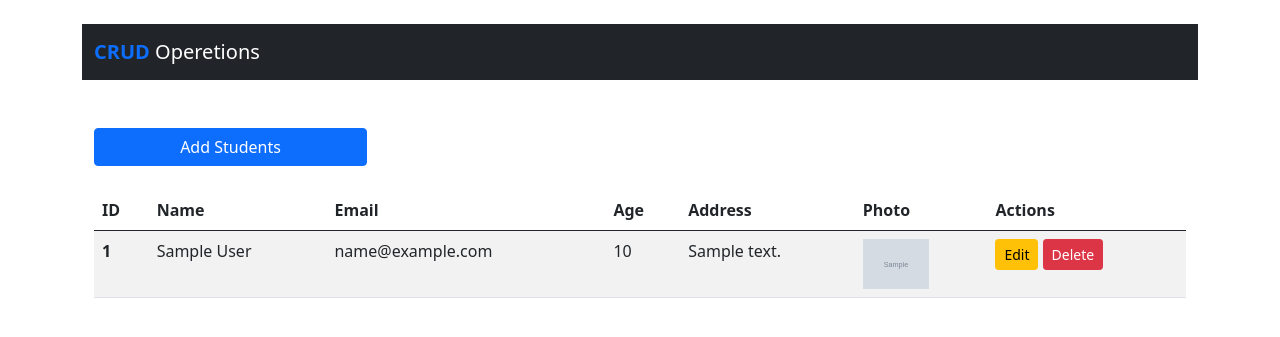
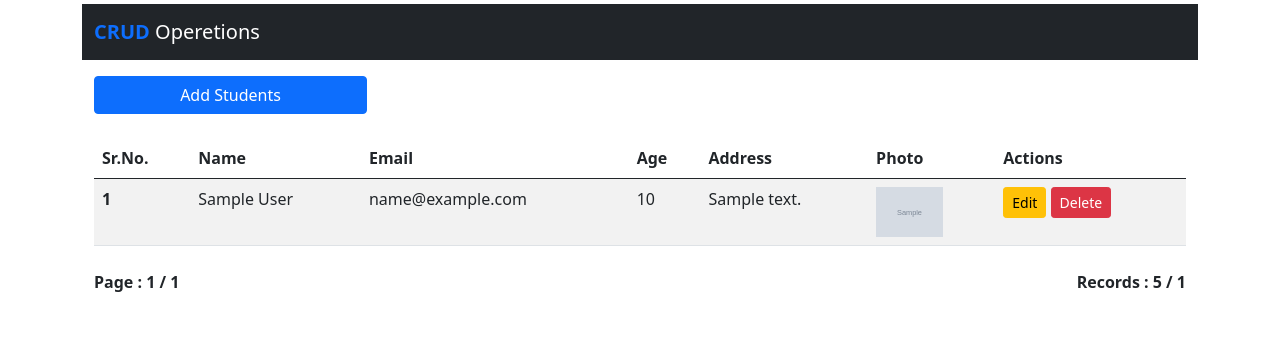
Before and after one commit to Muhammad-Sultan-56/CRUD-App-in-PHP, a PHP site: page / in a window 1280 px wide. Shown: the top 337 px of the page. Run offline with PHP 8.4, Linux system fonts and the light colour scheme; tables that the repository leaves empty or names only in its code hold one stand-in row (values such as "Sample post"); grey boxes marked "Sample" are stand-in pictures.

Commit message:
Pagination
Edit image and Pagination Complete in CRUD App.

```diff
--- a/edit-user.php
+++ b/edit-user.php
@@ -63,7 +63,9 @@ $result = mysqli_query($cn , $sql);
 
       <div class="mb-3">
         <label class="form-label">Photo<span class="text-danger fw-bold">*</span></label>
-        <input type="file" name="photo" class="form-control form-control-sm"  value="<?php echo $photo ?>" required>
+        <input type="file" name="new_image" class="form-control form-control-sm">
+        <input type="hidden" name="old_image" class="form-control form-control-sm"  value="<?php echo $photo ?>" >
+
       </div>
        <div class="d-grid">
         <button type="submit" name="edit-user"  class="btn btn-primary w-50 m-auto">Save & Submit</button>
--- a/index.php
+++ b/index.php
@@ -1,16 +1,17 @@
-
-<?php  include("config.php");  ?>
+<?php include("config.php");  ?>
 
 <!DOCTYPE html>
 <html lang="en">
+
 <head>
   <title>Crud App</title>
   <!-- Bootstrap Links -->
   <link rel="stylesheet" href="./Bootstrap/css/bootstrap.min.css">
   <script src="./Bootstrap/js/bootstrap.min.js"></script>
 </head>
+
 <body>
-    <div class="container my-4">
+  <div class="container mb-4 mt-1">
     <!--------- Navbar S----------------->
     <nav class="navbar navbar-expand-lg navbar-dark bg-dark">
       <div class="container-fluid">
@@ -23,7 +24,7 @@
     </nav>
     <!---------------- Navbar End------------->
 
-<div class="container mt-5">
+    <div class="container mt-3">
       <div class="row">
         <div class="col-md-12">
 
@@ -36,7 +37,7 @@
             <table class="table table-striped table-hover my-4">
               <thead>
                 <tr>
-            <th scope="col">ID</th>
+                  <th scope="col">Sr.No.</th>
                   <th scope="col">Name</th>
                   <th scope="col">Email</th>
                   <th scope="col">Age</th>
@@ -51,41 +52,90 @@
 
                 <?php
                 $sql = "SELECT * FROM user_info";
-$result = mysqli_query($cn , $sql);
+                $result = mysqli_query($cn, $sql);
+                $total_records = mysqli_num_rows($result);
 
-if(mysqli_num_rows($result) > 0){
+                if ($total_records > 0) {
 
-while($row=mysqli_fetch_assoc($result)){
+                  // for Pagination
+                  $page = 1; // page 1 by default
+                  $limit = 5; //limit to show data on 1 page
+
+                  if (isset($_GET['page'])) {
+                    $page = $_GET['page']; // change page value by get id
+                  }
+                  $start = ($page - 1) * $limit; // formula to show 5, next 5 users and so on.
+
+                  $pagination_qry = "SELECT * FROM user_info ORDER BY id DESC LIMIT $start,$limit"; // query for pagination
+                  $pagination_qry_result = mysqli_query($cn, $pagination_qry);
+
+                  $i = $start+1; // to show the exact number of user not id
+                  while ($row = mysqli_fetch_assoc($pagination_qry_result)) {
 
                 ?>
 
                     <tr>
-            <th scope="row"><?php echo $row['id'];?></th>
+                      <th scope="row"><?php echo $i; ?></th>
                       <td><?php echo $row['name']; ?></td>
                       <td><?php echo $row['email']; ?></td>
                       <td><?php echo $row['age']; ?></td>
                       <td><?php echo $row['address']; ?></td>
-            <td> <img src="<?php echo $row['photo'];?>"  alt="Image not found" height="50px"></td>
+                      <td> <img src="<?php echo $row['photo']; ?>" alt="Image not found" height="50px"></td>
 
                       <td>
 
-            <a href="edit-user.php?id=<?php echo $row['id'];?>" class="btn btn-warning btn-sm ">Edit</a>
+                        <a href="edit-user.php?id=<?php echo $row['id']; ?>" class="btn btn-warning btn-sm ">Edit</a>
 
-            <a href="fir-delete.php?id=<?php echo $row['id'];?>" class="btn btn-danger btn-sm ">Delete</a>
+                        <a href="fir-delete.php?id=<?php echo $row['id']; ?>" class="btn btn-danger btn-sm ">Delete</a>
 
 
                       </td>
                     </tr>
-<?php  }
+                <?php
+                    $i++;
+                  }
                 }
                 ?>
               </tbody>
             </table>
           </div>
+          <!-------------- table End ---------->
+          <div class="d-flex justify-content-between">
+            <?php
+            $total_pages = ceil($total_records / $limit);
+
+            echo "<b>Page : $page / $total_pages</b>";
+
+            $pagination = "<nav'>
+             <ul class='pagination'>";
+
+            if ($total_records > $limit) {
+
+              $disabled = ($page == 1) ? 'disabled' : '';
+              $prev = $page + 1;
+              $pagination .= "<li class='page-item $disabled'><a class='page-link' href='?page=1'>First</a></li>";
+              $pagination .= "<li class='page-item $disabled'><a class='page-link' href='?page=$prev'>Previous</a></li>";
+
+              $disabled = ($page == $total_pages) ? 'disabled' : '';
+              $next = $page + 1;
+              $pagination .= "<li class='page-item $disabled'><a class='page-link' href='?page=$next'>Next</a></li>";
+              $pagination .= "<li class='page-item $disabled'><a class='page-link' href='?page=$total_pages'>Last</a></li>";
+            }
+
+            $pagination .= "</ul></nav>";
+
+            echo "<div>$pagination </div>";
+
+
+
+            echo "<b>Records : $limit / $total_records</b>";
+
+            ?>
+          </div>
 
         </div>
       </div>
-    <!-------------- table End ---------->
     </div>
 </body>
+
 </html>
```
Also changed, not shown: fir-update.php (+29 -8 lines), fir-insert.php (line endings or trailing spaces), img-uploads/Abdullah Khalidpexels-colon-freld-2373201.jpg (added), img-uploads/Ameer-ul-Hassanpexels-pixabay-263564.jpg (added), img-uploads/Arham Ijazpexels-pixabay-262048.jpg (added), img-uploads/Asadullahcustomer-satisfaction.png (added), img-uploads/Junaid Razapexels-naim-benjelloun-2290738.jpg (added), img-uploads/Muhammad Amirhotel.png (added), img-uploads/Muhammad Asifsmart-tv (1).png (added), img-uploads/Muhammad Sultanpexels-pixabay-460672.jpg (added), img-uploads/Riaz Hussainpexels-johnmark-smith-32307.jpg (added), img-uploads/Talah Hussaincustomer.png (added), 3 other files. Lines whose indentation alone changed are shown as unchanged.
